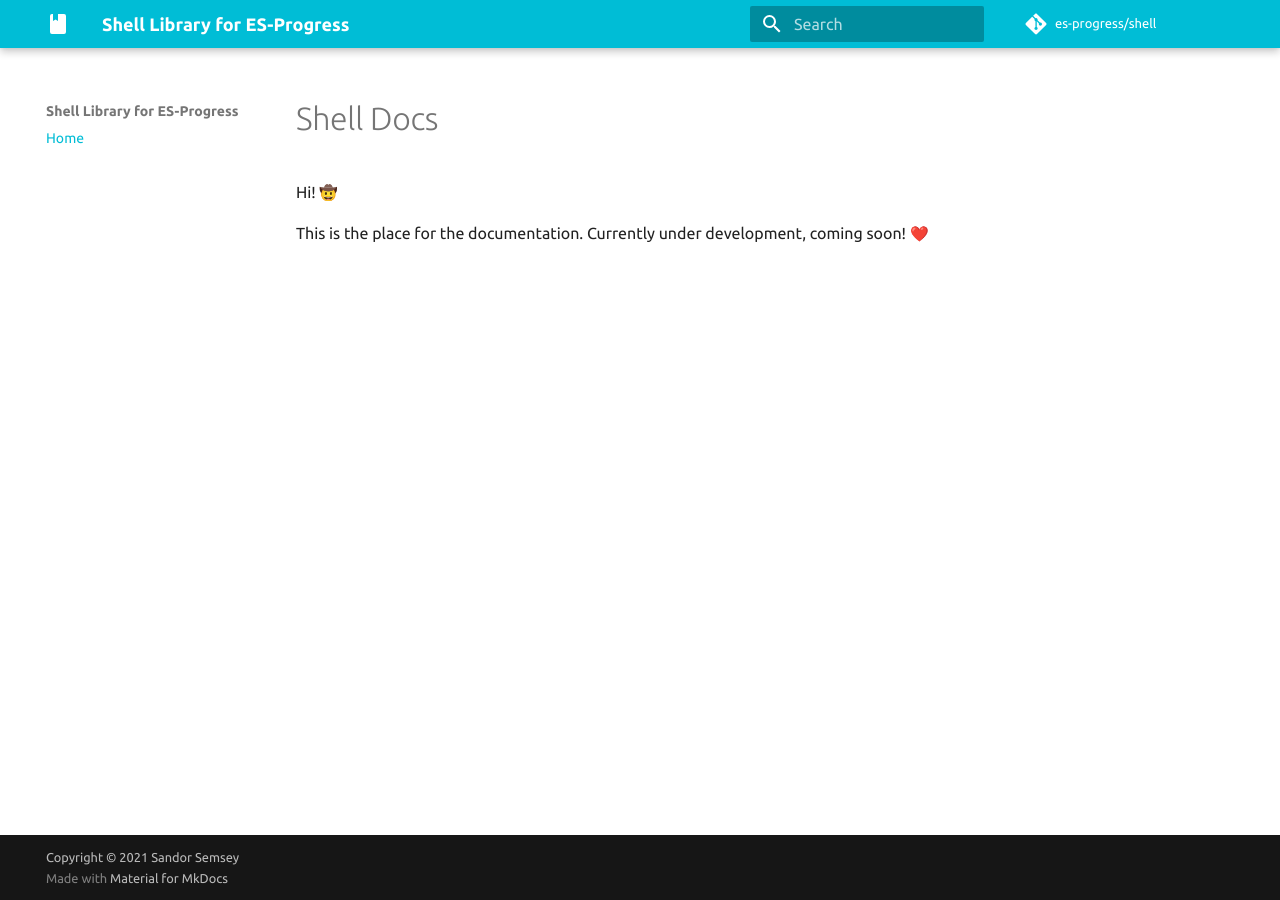
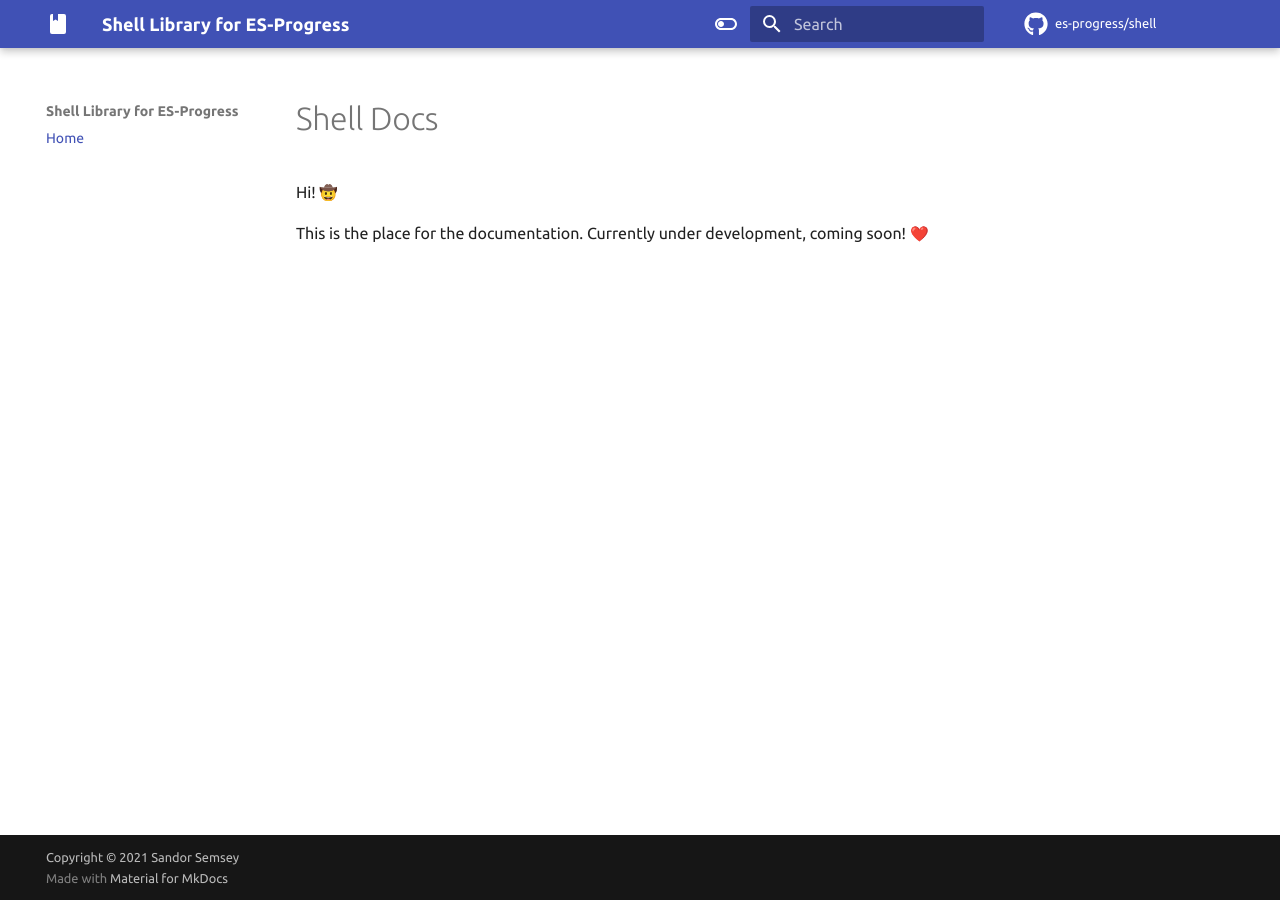
Before and after one commit to es-progress/shell, an MkDocs documentation site: the page built from docs/index.md, in a window 1280 px wide. Built offline with MkDocs 1.6.1 and Material for MkDocs 9.7.7, drawn with Linux system fonts in a browser that asks for light colours; emoji names are drawn with the system emoji font; comment, search, counter and statistics services are not loaded.

Commit message:
docs: theme

```diff
--- a/mkdocs.yml
+++ b/mkdocs.yml
@@ -3,7 +3,6 @@
 ## mkdocs config ##
 ###################
 ---
-# General info
 site_name: Shell Library for ES-Progress
 site_url: https://shell.es-progress.hu
 site_author: Sandor Semsey
@@ -16,15 +15,27 @@
     name: material
     custom_dir: docs/theme
     palette:
-        primary: cyan
-        accent: pink
+        - media: "(prefers-color-scheme: light)"
+          scheme: default
+          toggle:
+              icon: material/toggle-switch-off-outline
+              name: Switch to dark mode
+        - media: "(prefers-color-scheme: dark)"
+          scheme: slate
+          toggle:
+              icon: material/toggle-switch
+              name: Switch to light mode
     language: en
     favicon: terminal.png
     icon:
         logo: material/book
+        repo: fontawesome/brands/github
     font:
         text: Ubuntu
         code: Ubuntu Mono
+    features:
+        - navigation.sections
+        - navigation.top
 
 markdown_extensions:
     - toc:
```
